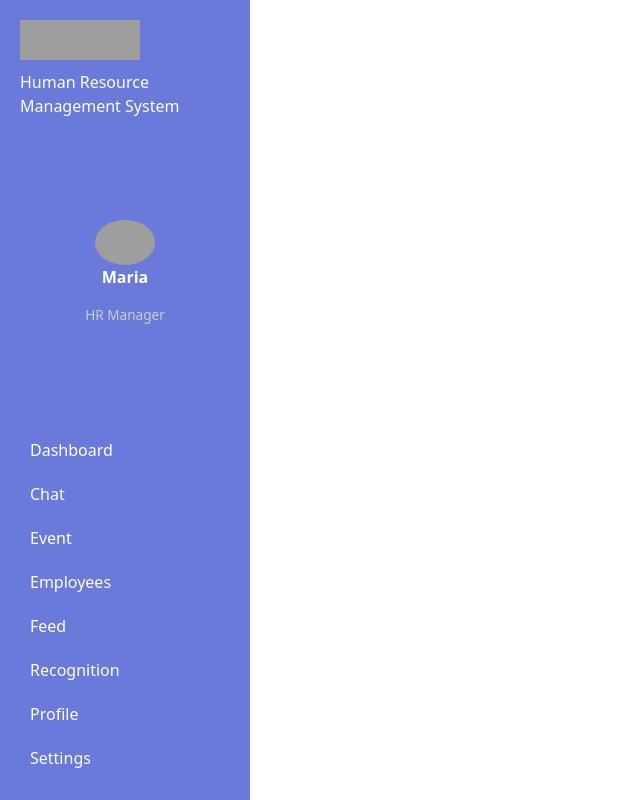
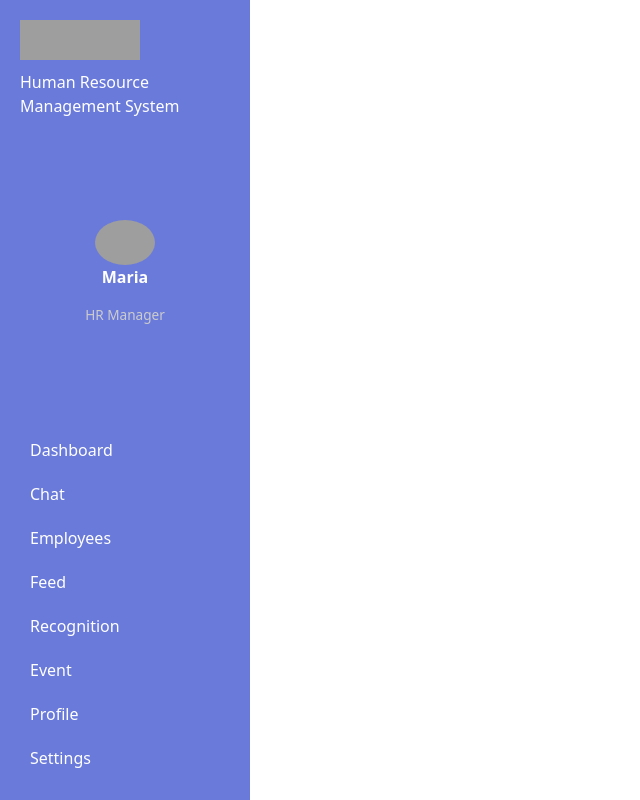
Before and after one commit to LungsomLamnio/UptoSkills_HRMS, a React (Vite) app: page / in a window 1280 px wide. Shown: the whole page, without its empty margins (0-640 px from the left). Built offline with nearby package versions, Linux system fonts and the light colour scheme; grey boxes are pictures that could not be loaded.

Commit message:
change position for event

```diff
--- a/src/components/Sidebar.jsx
+++ b/src/components/Sidebar.jsx
@@ -27,10 +27,10 @@ export default function Sidebar() {
             <nav className="nav bottom">
                 <a href="#"><i className="fas fa-th-large"></i> <span>Dashboard</span></a>
                 <a href="#"><i className="fas fa-comments"></i> <span>Chat</span></a>
-                <a href="#"><i className="fas fa-calendar-alt"></i> <span>Event</span></a>
                 <a href="#"><i className="fas fa-id-card-alt"></i> <span>Employees</span></a>
                 <a href="#"><i className="fas fa-rss"></i> <span>Feed</span></a>
                 <a href="#"><i className="fas fa-trophy"></i> <span>Recognition</span></a>
+                <a href="#"><i className="fas fa-calendar-alt"></i> <span>Event</span></a>
                 <a href="#"><i className="fas fa-user"></i> <span>Profile</span></a>
                 <a href="#"><i className="fas fa-cog"></i> <span>Settings</span></a>
             </nav>
```
